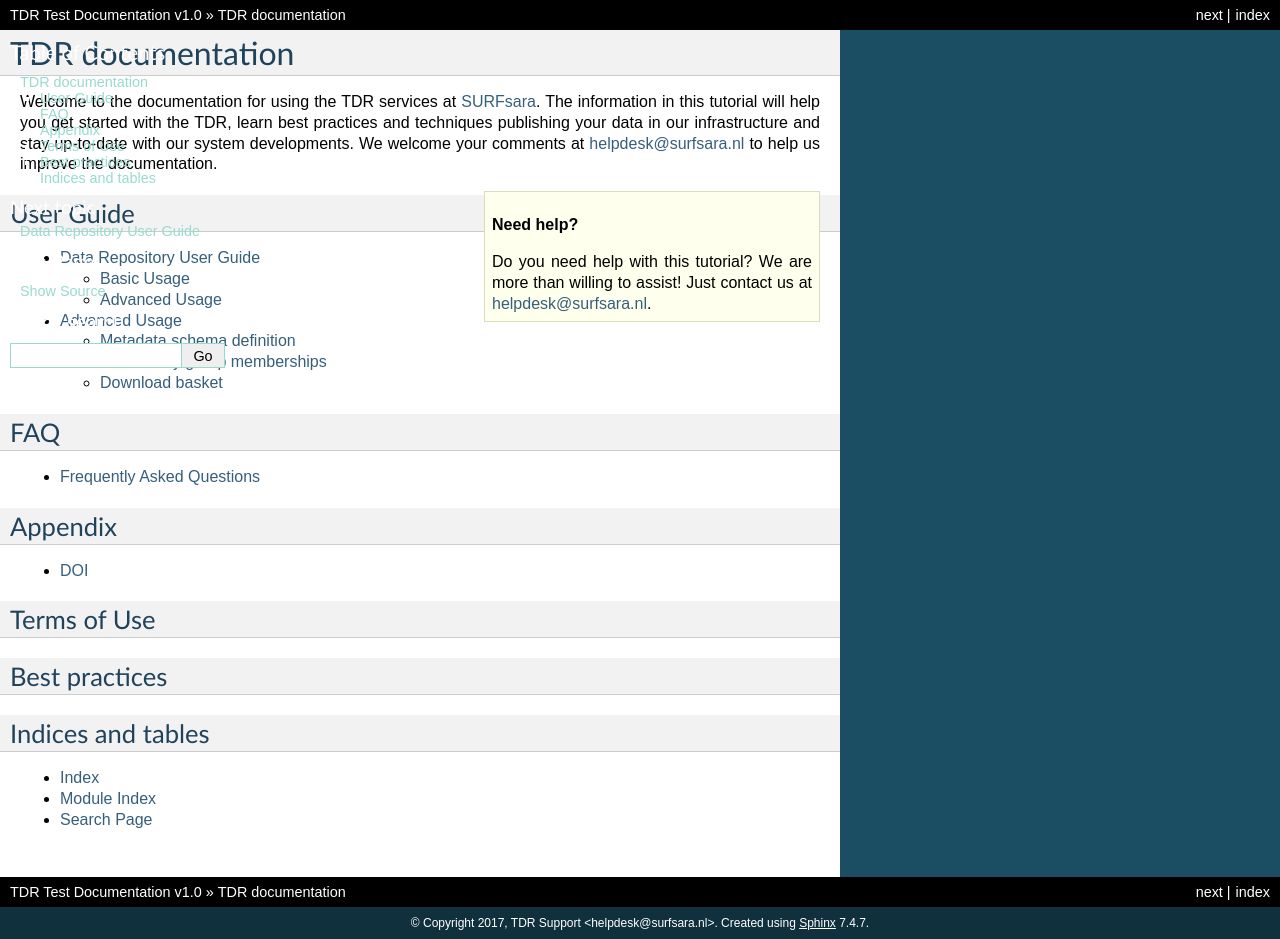
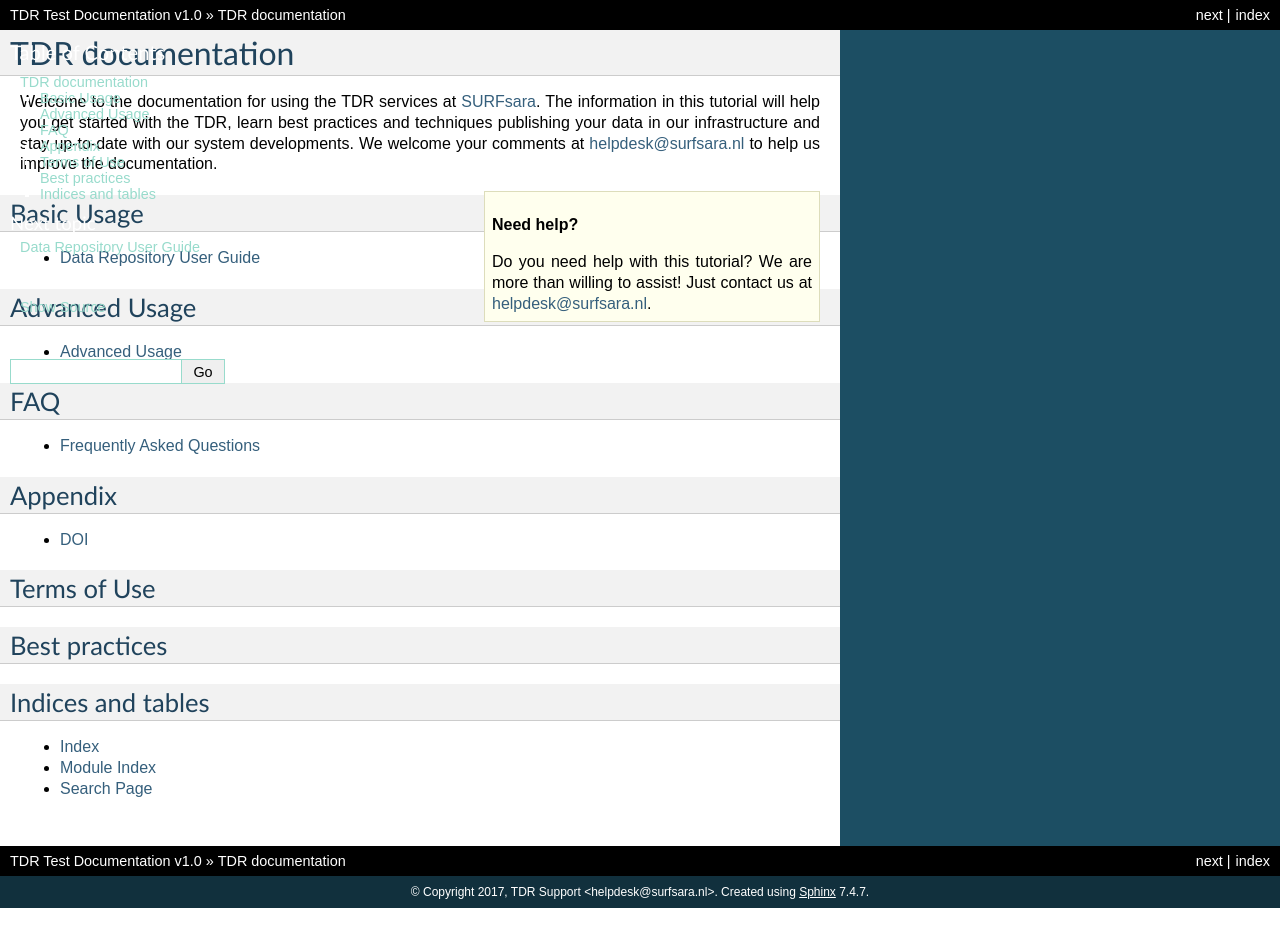
Before and after one commit to nargesz/Test, a Sphinx documentation site: the page built from source/index.rst, in a window 1280 px wide. Built offline with Sphinx 7.4.7, drawn with Linux system fonts in a browser that asks for light colours; pages that are not in the unit, such as notebooks, are missing from menus; after the commit the page ends 908 px from its top, so only the background shows below that.

Commit message:
Add advanced usage to index.rst

```diff
--- a/source/index.rst
+++ b/source/index.rst
@@ -21,13 +21,21 @@
 
 
 =======
-User Guide
+Basic Usage
 =======
 
 .. toctree::
-   :maxdepth: 2
+   :maxdepth: 1
 
    Pages/user-guide.md
+
+=======
+Advanced Usage
+=======
+
+.. toctree::
+   :maxdepth: 1
+
    Pages/advanced-usage.md
 
 ======
```
